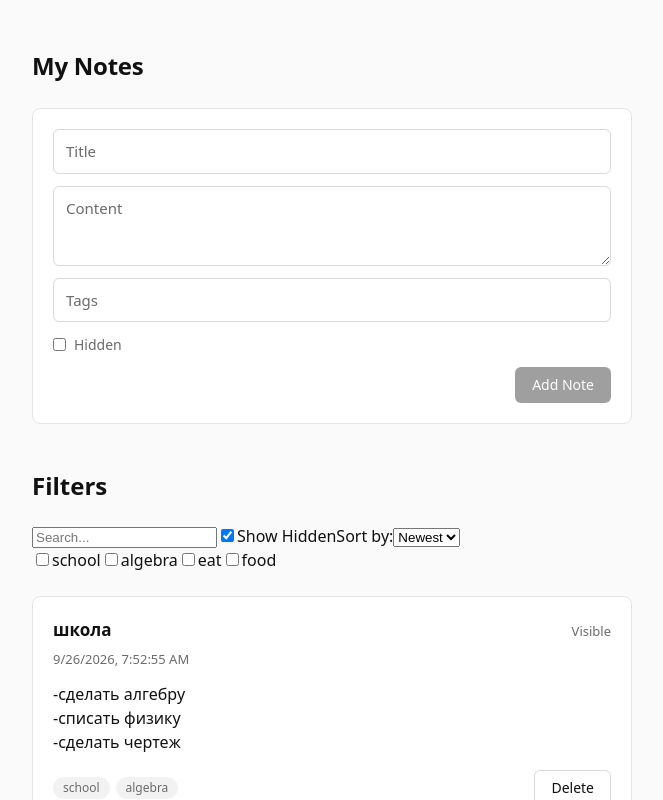
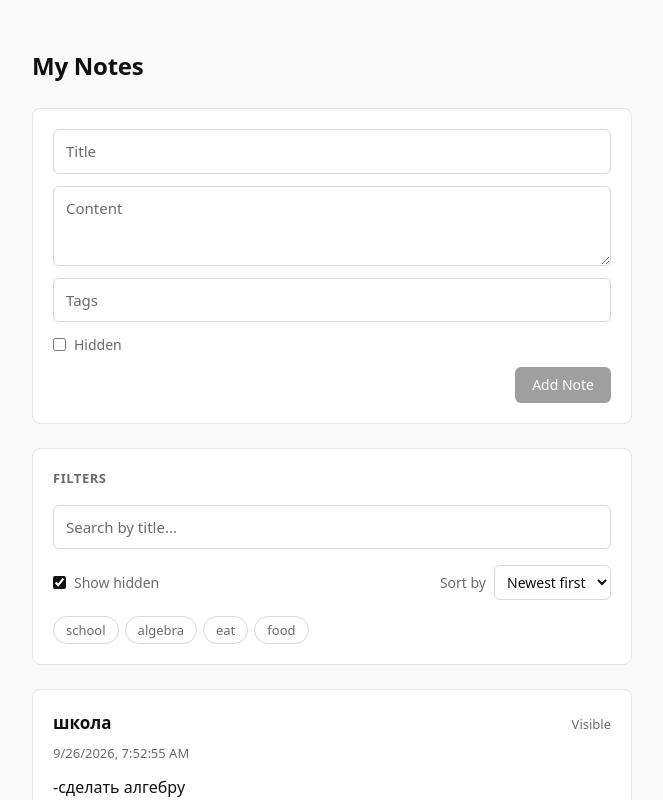
Before and after one commit to aleksandr-mazhul/notes, a React (Vite) app: page / in a window 1280 px wide. Shown: the top 800 px of the page, without its empty margins (308-971 px from the left). Built offline with nearby package versions, Linux system fonts and the light colour scheme; data requests are answered from the project's data file.

Commit message:
feat(filters): style filter panel and show tags as chips (#6)

```diff
--- a/src/components/App.tsx
+++ b/src/components/App.tsx
@@ -129,7 +129,7 @@ function App() {
         onTagsChange={setSelectedTags}
       />
       {visibleNotes.length === 0 ? (
-        <p>No notes found</p>
+        <p className={styles.empty}>No notes found</p>
       ) : (
         <div className={styles.list}>
           {visibleNotes.map((note) => (
--- a/src/components/NoteFilterForm.tsx
+++ b/src/components/NoteFilterForm.tsx
@@ -1,4 +1,5 @@
 import React, { useState } from 'react'
+import styles from '../styles/NoteFilterForm.module.css'
 
 interface Props {
   onFilterChange: (
@@ -60,42 +61,59 @@ export default function NoteFilterForm({
   }
 
   return (
-    <div>
-      <h2>Filters</h2>
+    <section className={styles.panel}>
+      <h2 className={styles.heading}>Filters</h2>
       <input
+        className={styles.control}
         type="text"
-        placeholder="Search..."
+        placeholder="Search by title..."
         value={search}
         onChange={handleSearchChange}
       />
+      <div className={styles.row}>
+        <label className={styles.checkbox}>
           <input
-        id="show-hidden"
             type="checkbox"
             checked={showHidden}
             onChange={handleShowHiddenChange}
           />
-      <label htmlFor="show-hidden">Show Hidden</label>
-      <label htmlFor="sort">Sort by:</label>
+          Show hidden
+        </label>
+        <label className={styles.sort}>
+          Sort by
           <select
-        id="sort"
+            className={styles.control}
             defaultValue="newest"
             onChange={handleCreatedAtSortChange}
           >
-        <option value="newest">Newest</option>
-        <option value="oldest">Oldest</option>
+            <option value="newest">Newest first</option>
+            <option value="oldest">Oldest first</option>
           </select>
-      <div>
-        {availableTags.map((tag) => (
-          <label key={tag}>
-            <input
-              type="checkbox"
-              checked={selectedTags.includes(tag)}
-              onChange={() => handleTagToggle(tag)}
-            />
+        </label>
+      </div>
+      {availableTags.length > 0 && (
+        <div className={styles.chips}>
+          {availableTags.map((tag) => {
+            const isSelected = selectedTags.includes(tag)
+            return (
+              <button
+                key={tag}
+                type="button"
+                className={`${styles.chip} ${isSelected ? styles.chipActive : ''}`}
+                aria-pressed={isSelected}
+                onClick={() => handleTagToggle(tag)}
+              >
                 {tag}
-          </label>
-        ))}
+                {isSelected && (
+                  <span className={styles.chipRemove} aria-hidden="true">
+                    ×
+                  </span>
+                )}
+              </button>
+            )
+          })}
         </div>
-    </div>
+      )}
+    </section>
   )
 }
--- a/src/styles/App.module.css
+++ b/src/styles/App.module.css
@@ -19,3 +19,12 @@
   flex-direction: column;
   gap: 0.75rem;
 }
+
+.empty {
+  margin: 0;
+  padding: 2.5rem 1rem;
+  border: 1px dashed var(--line-strong);
+  border-radius: var(--radius);
+  color: var(--muted);
+  text-align: center;
+}
--- /dev/null
+++ b/src/styles/NoteFilterForm.module.css
@@ -0,0 +1,122 @@
+.panel {
+  display: flex;
+  flex-direction: column;
+  gap: 1rem;
+  padding: 1.25rem;
+  background: var(--surface);
+  border: 1px solid var(--line);
+  border-radius: var(--radius);
+}
+
+.heading {
+  margin: 0;
+  font-size: 0.8125rem;
+  font-weight: 600;
+  letter-spacing: 0.04em;
+  text-transform: uppercase;
+  color: var(--muted);
+}
+
+.control {
+  padding: 0.625rem 0.75rem;
+  background: var(--surface);
+  border: 1px solid var(--line-strong);
+  border-radius: 6px;
+  color: var(--ink);
+  font: inherit;
+  font-size: 0.9375rem;
+  transition: border-color 0.15s;
+}
+
+.control::placeholder {
+  color: var(--muted);
+}
+
+.control:focus {
+  border-color: var(--ink);
+  outline: none;
+}
+
+.row {
+  display: flex;
+  flex-wrap: wrap;
+  align-items: center;
+  justify-content: space-between;
+  gap: 0.75rem;
+}
+
+.checkbox {
+  display: inline-flex;
+  align-items: center;
+  gap: 0.5rem;
+  color: var(--muted);
+  font-size: 0.875rem;
+  cursor: pointer;
+}
+
+.checkbox input {
+  margin: 0;
+  accent-color: var(--ink);
+}
+
+.sort {
+  display: inline-flex;
+  align-items: center;
+  gap: 0.5rem;
+  color: var(--muted);
+  font-size: 0.875rem;
+}
+
+.sort .control {
+  padding: 0.375rem 0.5rem;
+  font-size: 0.875rem;
+  cursor: pointer;
+}
+
+.chips {
+  display: flex;
+  flex-wrap: wrap;
+  gap: 0.375rem;
+}
+
+.chip {
+  display: inline-flex;
+  align-items: center;
+  gap: 0.375rem;
+  padding: 0.25rem 0.75rem;
+  background: transparent;
+  border: 1px solid var(--line-strong);
+  border-radius: 999px;
+  color: var(--muted);
+  font: inherit;
+  font-size: 0.8125rem;
+  line-height: 1.4;
+  cursor: pointer;
+  transition:
+    background-color 0.15s,
+    border-color 0.15s,
+    color 0.15s;
+}
+
+.chip:hover {
+  border-color: var(--ink);
+  color: var(--ink);
+}
+
+.chip:focus-visible {
+  outline: 2px solid var(--ink);
+  outline-offset: 2px;
+}
+
+.chipActive,
+.chipActive:hover {
+  background: var(--ink);
+  border-color: var(--ink);
+  color: #fff;
+}
+
+.chipRemove {
+  font-size: 0.9375rem;
+  line-height: 1;
+  opacity: 0.7;
+}
```
Lines whose indentation alone changed are shown as unchanged.
